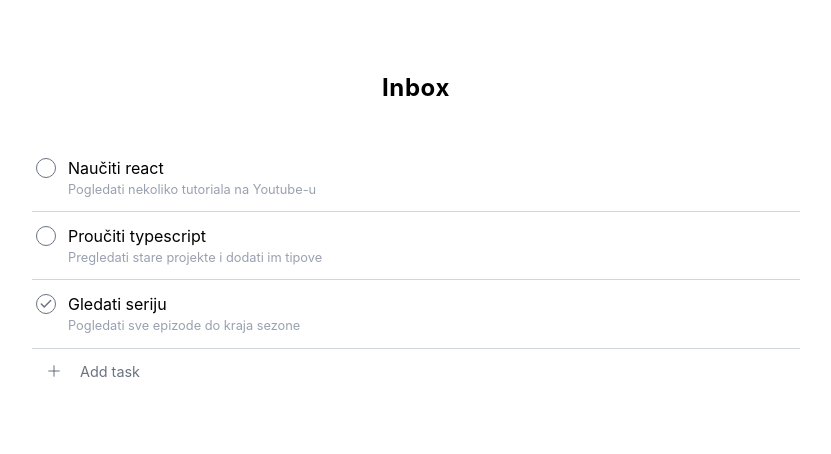
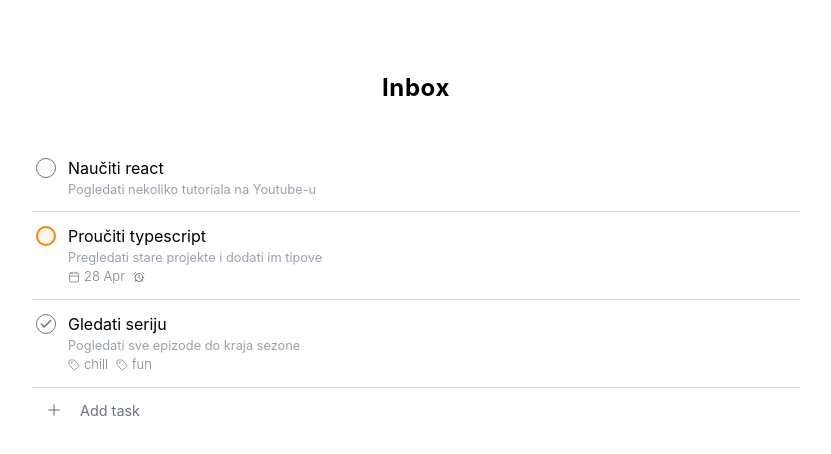
Before and after one commit to krunoslav-k/todoist-clone, a React (Vite) app: page / in a window 1280 px wide. Shown: the top 454 px of the page, without its empty margins (224-1055 px from the left). Built offline with nearby package versions, Linux system fonts and the light colour scheme.

Commit message:
feat: add support for labels

```diff
--- a/src/components/Todo/TodoForm/TodoForm.tsx
+++ b/src/components/Todo/TodoForm/TodoForm.tsx
@@ -19,6 +19,7 @@ const EMPTY_TODO: Todo = {
   dueDate: undefined,
   priority: 4,
   hasReminder: false,
+  labels: [],
 };
 
 interface TodoFormProps {
--- a/src/components/Todo/TodoItem.tsx
+++ b/src/components/Todo/TodoItem.tsx
@@ -1,4 +1,4 @@
-import { AlarmClock, Calendar, GripVertical } from "lucide-react";
+import { AlarmClock, Calendar, GripVertical, Tag } from "lucide-react";
 import { dueDateColors } from "../../config/dueDateColors";
 import type Todo from "../../types/todo";
 import { dueDateHelper } from "../../utils/dueDateHelper";
@@ -100,6 +100,7 @@ export default function TodoItem({
               <p className="ml-2 text-[0.8rem] text-gray-400">
                 {todo.description}
               </p>
+
               <div
                 className={`ml-2 flex items-center gap-2 text-[13px] font-light`}
               >
@@ -109,6 +110,7 @@ export default function TodoItem({
                     {dueDateTime}
                   </span>
                 )}
+
                 {todo.hasReminder && (
                   <span>
                     <AlarmClock
@@ -118,6 +120,16 @@ export default function TodoItem({
                     />
                   </span>
                 )}
+
+                {todo.labels &&
+                  todo.labels.map((label) => {
+                    return (
+                      <span className="flex justify-center items-center gap-1 text-[#808080] hover:underline">
+                        <Tag strokeWidth={1.6} size={12} />
+                        {label}
+                      </span>
+                    );
+                  })}
               </div>
             </div>
           </div>
--- a/src/data/dummyData.ts
+++ b/src/data/dummyData.ts
@@ -6,17 +6,25 @@ export const dummyData: Todo[] = [
     title: "Naučiti react",
     description: "Pogledati nekoliko tutoriala na Youtube-u",
     completed: false,
+    priority: 4,
+    hasReminder: false,
   },
   {
     id: 2,
     title: "Proučiti typescript",
     description: "Pregledati stare projekte i dodati im tipove",
     completed: false,
+    dueDate: new Date("04.28.2026"),
+    priority: 2,
+    hasReminder: true,
   },
   {
     id: 3,
     title: "Gledati seriju",
     description: "Pogledati sve epizode do kraja sezone",
     completed: true,
+    priority: 4,
+    hasReminder: false,
+    labels: ["chill", "fun"],
   },
 ];
--- a/src/types/todo.ts
+++ b/src/types/todo.ts
@@ -6,6 +6,7 @@ export default interface Todo {
   dueDate?: Date;
   priority: Priority;
   hasReminder: boolean;
+  labels?: string[];
 }
 
 export type Priority = 1 | 2 | 3 | 4;
```
